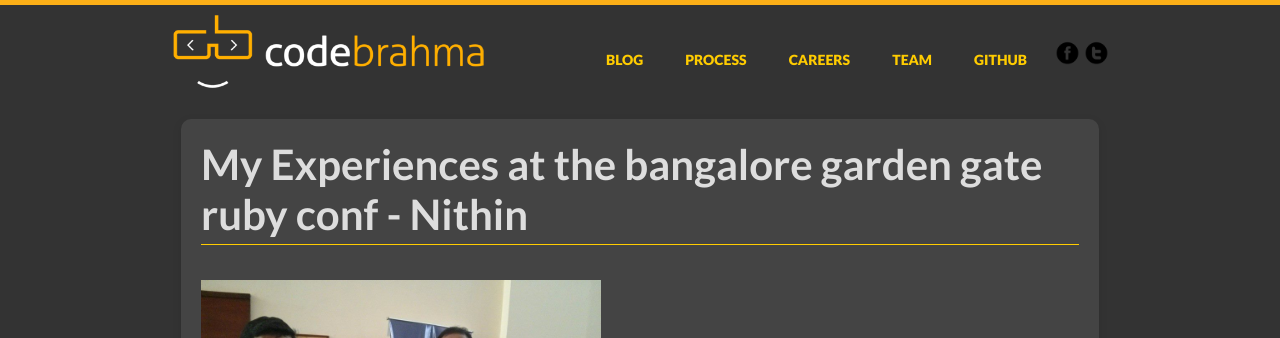
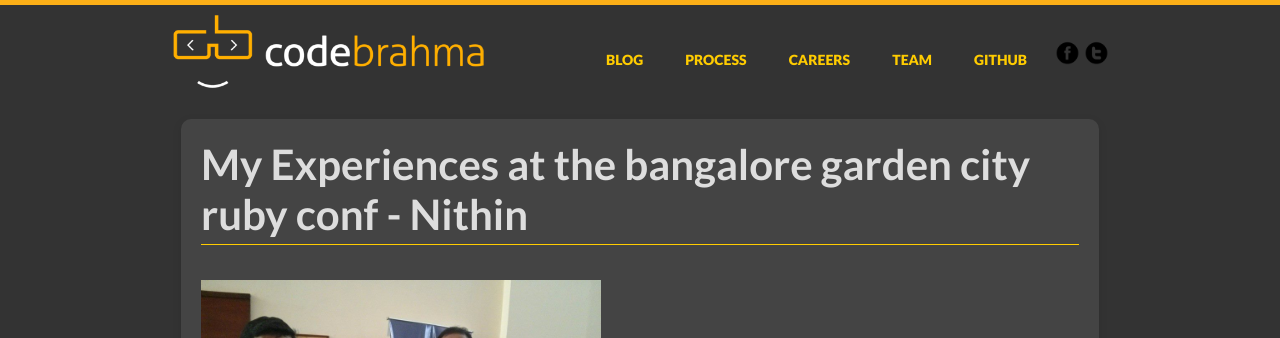
Before and after one commit to Codebrahma/codebrahma.github.io, a Jekyll site: the page built from _posts/2014-01-05-Nithins-experiences-at-the-bangalore-golden-city-ruby-conf.markdown, in a window 1280 px wide. Shown: the top 338 px of the page. Built offline with Jekyll 4.4.1, drawn with Linux system fonts in a browser that asks for light colours; some web fonts are replaced; a script that is not in the unit is left out; comment, search, counter and statistics services are not loaded.

Commit message:
garden spelling

```diff
--- a/_posts/2014-01-05-Nithins-experiences-at-the-bangalore-golden-city-ruby-conf.markdown
+++ b/_posts/2014-01-05-Nithins-experiences-at-the-bangalore-golden-city-ruby-conf.markdown
@@ -1,12 +1,12 @@
 ---
 layout: post
-title:  "My Experience at the Bangalore garden City Ruby Conf 2014- Nithin"
+title:  "My Experience at the Bangalore Garden City Ruby Conf 2014- Nithin"
 categories: bangalore rubyconf
 comments: true
-description: Nithins experiences at the bangalore garden gate ruby conf.
+description: Nithins experiences at the bangalore garden city ruby conf.
 keywords : bangalore, rubyconf, ruby, conference, experience, 2014
 ---
-# My Experiences at the bangalore garden gate ruby conf - Nithin
+# My Experiences at the bangalore garden city ruby conf - Nithin
 
 <img src="/images/yuvaatgcrc.jpg" alt="Yuvaraja of Codebrahma at Bangalore
 garden City Ruby Conference" style="text-align:center;width: 400px;"/>
```
